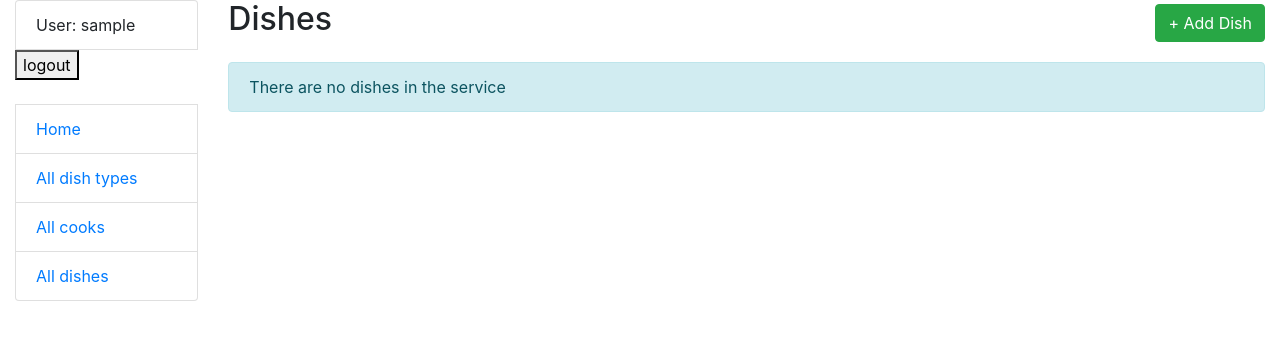
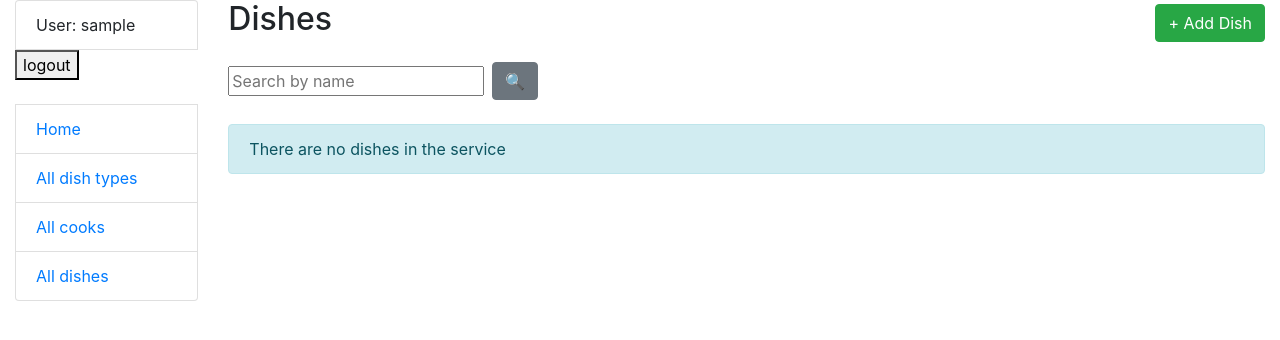
Before and after one commit to IvanYahodkin/kitchen-service, a Django app: page /dishes/ in a window 1280 px wide. Shown: the top 340 px of the page. Run offline with Django 5.2, Linux system fonts and the light colour scheme; the visitor is signed in with stand-in values (Sample User, id 1); data that the repository does not hold is empty.

Commit message:
add search for dishes and enhanced pagination

```diff
--- a/kitchen/forms.py
+++ b/kitchen/forms.py
@@ -1,10 +1,8 @@
 from django import forms
 from django.contrib.auth.forms import UserCreationForm
-from django.contrib.auth.models import User
 from django.core.exceptions import ValidationError
-from django.core.validators import MinValueValidator
 
-from .models import Cook
+from .models import Cook, Dish
 
 
 class CookCreationForm(UserCreationForm):
@@ -18,3 +16,21 @@ class CookCreationForm(UserCreationForm):
         if years_of_experience <= 0:
             raise ValidationError("Please enter a positive integer")
         return years_of_experience
+
+
+class DishCreationForm(forms.ModelForm):
+    cooks = forms.ModelChoiceField(
+        queryset=Cook.objects.all(),
+        widget=forms.CheckboxSelectMultiple)
+
+    class Meta:
+        model = Dish
+        fields = "__all__"
+
+
+class DishSearchForm(forms.Form):
+    name = forms.CharField(max_length=100,
+                           required=False,
+                           label="",
+                           widget=forms.TextInput(
+                               attrs={"placeholder": "Search by name"}))
--- /dev/null
+++ b/kitchen/templatetags/query_transform.py
@@ -0,0 +1,13 @@
+from django import template
+
+register = template.Library()
+
+@register.simple_tag
+def query_transform(request, **kwargs):
+    updated = request.GET.copy()
+    for k, v in kwargs.items():
+        if v is not None:
+            updated[k] = v
+        else:
+            updated.pop(k, None)
+    return updated.urlencode()
--- a/kitchen/views.py
+++ b/kitchen/views.py
@@ -5,7 +5,7 @@ from django.shortcuts import render
 from django.urls import reverse_lazy
 from django.views import generic
 
-from kitchen.forms import CookCreationForm
+from kitchen.forms import CookCreationForm, DishCreationForm, DishSearchForm
 from kitchen.models import DishType, Dish, Cook
 
 
@@ -44,6 +44,7 @@ class DishTypeCreateView(LoginRequiredMixin, generic.CreateView):
     template_name = "kitchen/dish_type_form.html"
     fields = "__all__"
 
+
 class DishTypeUpdateView(LoginRequiredMixin, generic.UpdateView):
     model = DishType
     success_url = reverse_lazy("kitchen:dish-type-list")
@@ -72,16 +73,34 @@ class CookCreateView(LoginRequiredMixin, generic.CreateView):
 
 class DishListView(LoginRequiredMixin, generic.ListView):
     model = Dish
+    ordering = ["name"]
     paginate_by = 3
+
+    def get_context_data(self, **kwargs):
+        context = super(DishListView, self).get_context_data(**kwargs)
+        name = self.request.GET.get("name", "")
+        context["search_form"] = DishSearchForm(
+            initial={"name": name}
+        )
+        return context
+
+    def get_queryset(self):
+        queryset = Dish.objects.select_related("dish_type")
+        form = DishSearchForm(self.request.GET)
+        if form.is_valid():
+            return queryset.filter(name__icontains=form.cleaned_data["name"])
+        return queryset
 
 
 class DishDetailView(LoginRequiredMixin, generic.DetailView):
     model = Dish
 
+
 class DishCreateView(LoginRequiredMixin, generic.CreateView):
     model = Dish
+    form_class = DishCreationForm
     success_url = reverse_lazy("kitchen:dish-list")
-    fields = "__all__"
+
 
 class DishUpdateView(LoginRequiredMixin, generic.UpdateView):
     model = Dish
--- a/templates/includes/pagination.html
+++ b/templates/includes/pagination.html
@@ -1,9 +1,10 @@
+{% load query_transform %}
 {% if page_obj.has_other_pages %}
 <nav aria-label="Page navigation">
   <ul class="pagination justify-content-center">
     {% if page_obj.has_previous %}
       <li class="page-item">
-        <a class="page-link" href="?page={{ page_obj.previous_page_number }}" aria-label="Previous">
+        <a class="page-link" href="?{% query_transform request page=page_obj.previous_page_number %}" aria-label="Previous">
           <span aria-hidden="true">&laquo;</span>
         </a>
       </li>
@@ -17,13 +18,13 @@
       {% if page_obj.number == num %}
         <li class="page-item active"><span class="page-link">{{ num }}</span></li>
       {% else %}
-        <li class="page-item"><a class="page-link" href="?page={{ num }}">{{ num }}</a></li>
+        <li class="page-item"><a class="page-link" href="?{% query_transform request page=num %}">{{ num }}</a></li>
       {% endif %}
     {% endfor %}
 
     {% if page_obj.has_next %}
       <li class="page-item">
-        <a class="page-link" href="?page={{ page_obj.next_page_number }}" aria-label="Next">
+        <a class="page-link" href="?{% query_transform request page=page_obj.next_page_number %}" aria-label="Next">
           <span aria-hidden="true">&raquo;</span>
         </a>
       </li>
--- a/templates/kitchen/dish_list.html
+++ b/templates/kitchen/dish_list.html
@@ -5,6 +5,11 @@
     <h2>Dishes</h2>
     <a href="{% url 'kitchen:dish-create' %}" class="btn btn-success">+ Add Dish</a>
   </div>
+
+  <form method="get" action="" class="form-inline mb-4">
+    {{ search_form }}
+    <input class="btn btn-secondary ml-2" type="submit" value="🔍">
+  </form>
 
   {% if dish_list %}
     <div class="card">
--- a/templates/kitchen/index.html
+++ b/templates/kitchen/index.html
@@ -1,7 +1,7 @@
 {% extends "base.html" %}
 
 {% block content %}
-  <p class="lead text-black mt-3">
+  <p class="lead text-black">
     Welcome to the Restaurant Kitchen Service
   </p>
   <ul>
```
